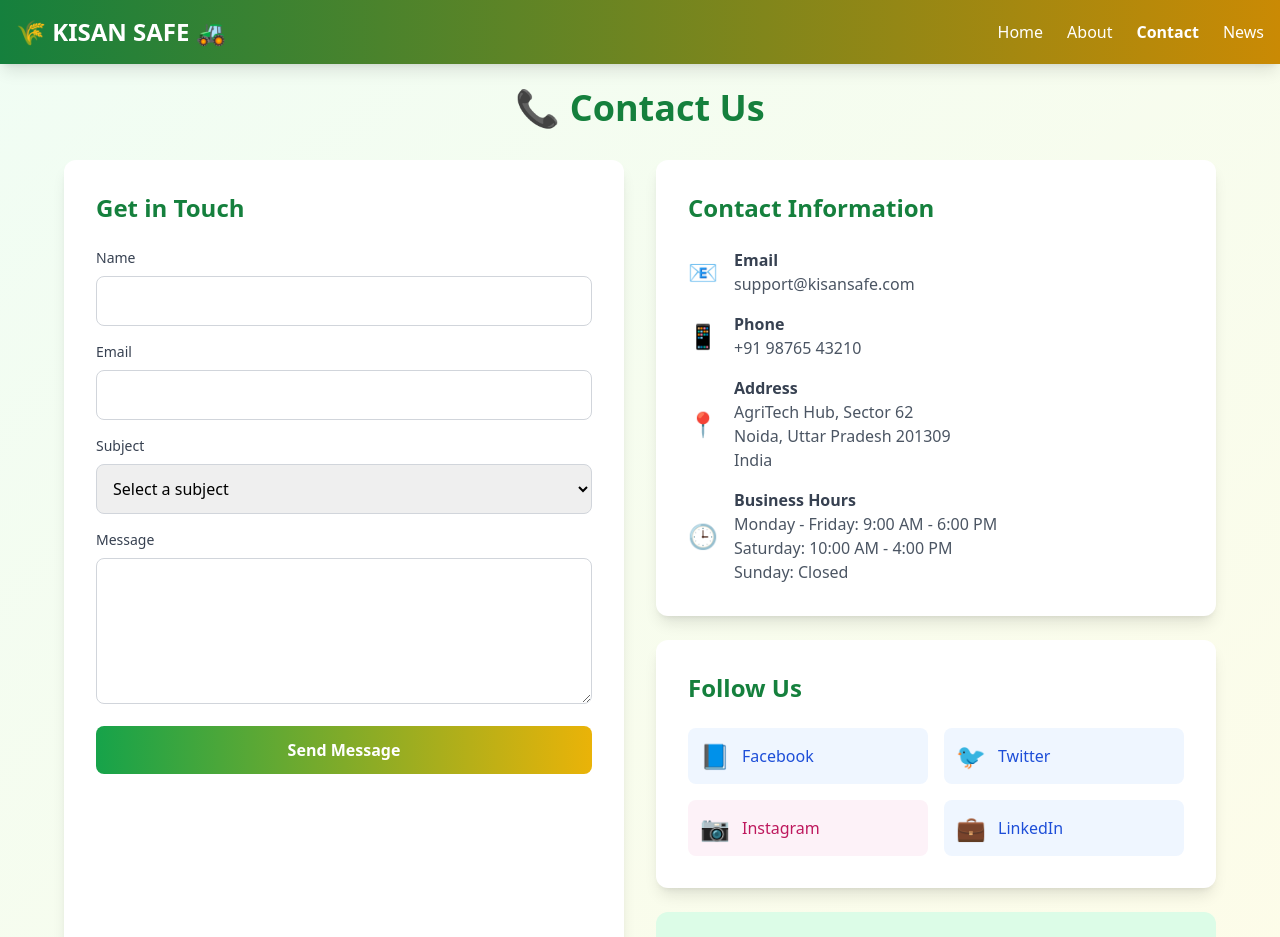
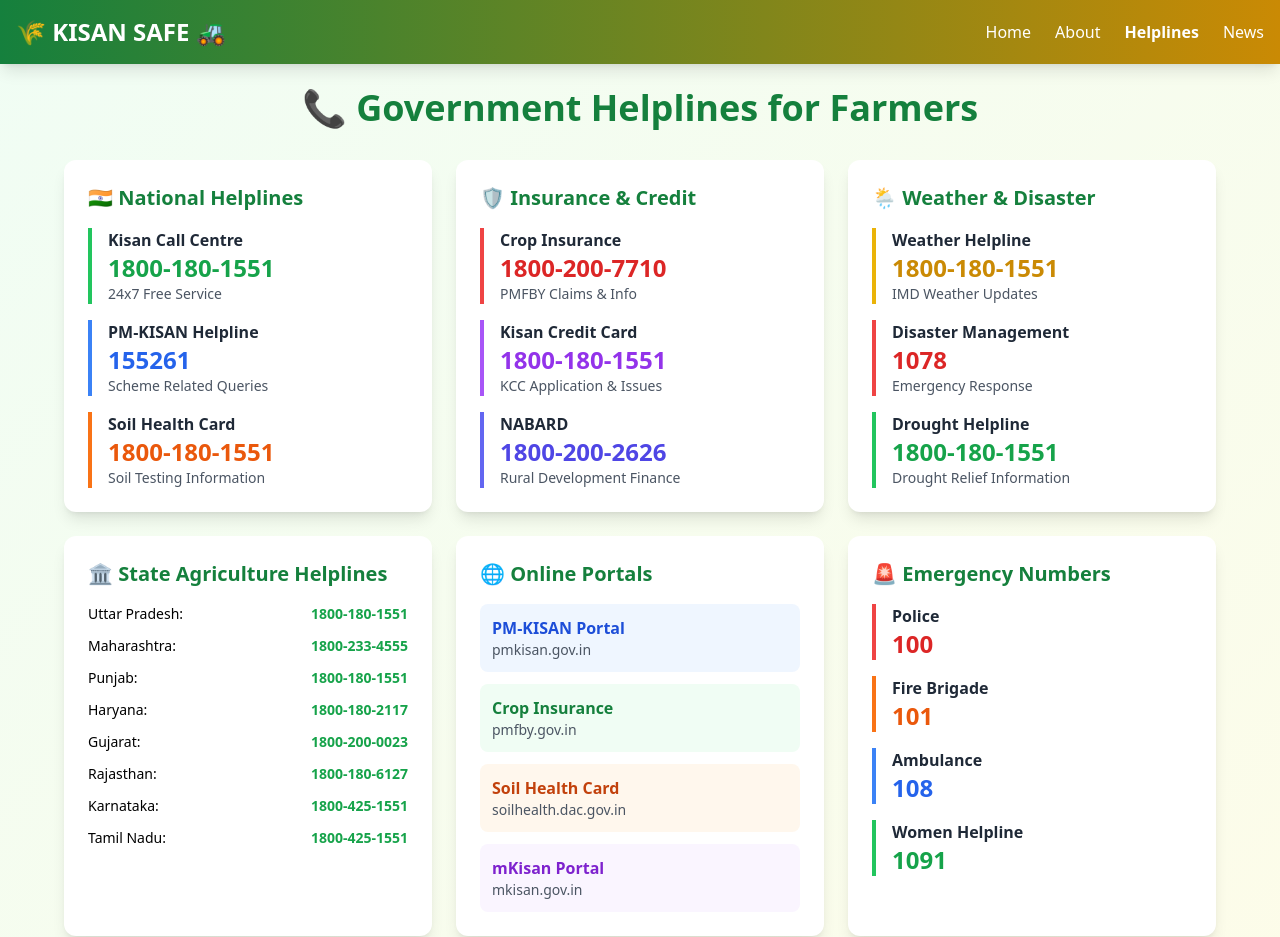
Before and after one commit to Gooichand/AgriPredict, a Next.js app: page /contact in a window 1280 px wide. Shown: the top 937 px of the page. Built offline with nearby package versions, Linux system fonts and the light colour scheme.

Commit message:
Convert Contact Us to Government Helplines with all farmer support numbers and portals

```diff
--- a/src/app/about/page.tsx
+++ b/src/app/about/page.tsx
@@ -13,7 +13,7 @@ export default function AboutPage() {
           <div className="flex gap-6">
             <Link href="/crop-setup" className="hover:text-yellow-200">Home</Link>
             <Link href="/about" className="hover:text-yellow-200 font-semibold">About</Link>
-            <Link href="/contact" className="hover:text-yellow-200">Contact</Link>
+            <Link href="/contact" className="hover:text-yellow-200">Helplines</Link>
             <Link href="/news" className="hover:text-yellow-200">News</Link>
           </div>
         </div>
--- a/src/app/contact/page.tsx
+++ b/src/app/contact/page.tsx
@@ -1,30 +1,8 @@
 'use client'
 
 import Link from 'next/link'
-import { useState } from 'react'
 
 export default function ContactPage() {
-  const [formData, setFormData] = useState({
-    name: '',
-    email: '',
-    subject: '',
-    message: ''
-  })
-  const [isSubmitted, setIsSubmitted] = useState(false)
-
-  const handleSubmit = (e: React.FormEvent) => {
-    e.preventDefault()
-    setIsSubmitted(true)
-    setTimeout(() => setIsSubmitted(false), 3000)
-    setFormData({ name: '', email: '', subject: '', message: '' })
-  }
-
-  const handleChange = (e: React.ChangeEvent<HTMLInputElement | HTMLTextAreaElement | HTMLSelectElement>) => {
-    setFormData({
-      ...formData,
-      [e.target.name]: e.target.value
-    })
-  }
 
   return (
     <div className="min-h-screen bg-gradient-to-br from-green-50 to-yellow-50">
@@ -36,7 +14,7 @@ export default function ContactPage() {
           <div className="flex gap-6">
             <Link href="/crop-setup" className="hover:text-yellow-200">Home</Link>
             <Link href="/about" className="hover:text-yellow-200">About</Link>
-            <Link href="/contact" className="hover:text-yellow-200 font-semibold">Contact</Link>
+            <Link href="/contact" className="hover:text-yellow-200 font-semibold">Helplines</Link>
             <Link href="/news" className="hover:text-yellow-200">News</Link>
           </div>
         </div>
@@ -45,169 +23,206 @@ export default function ContactPage() {
       <main className="container mx-auto p-6">
         <div className="max-w-6xl mx-auto">
           <h1 className="text-4xl font-bold text-green-700 mb-8 text-center">
-            📞 Contact Us
+            📞 Government Helplines for Farmers
           </h1>
 
-          <div className="grid md:grid-cols-2 gap-8">
-            {/* Contact Form */}
-            <div className="bg-white rounded-xl shadow-lg p-8">
-              <h2 className="text-2xl font-semibold text-green-700 mb-6">Get in Touch</h2>
+          <div className="grid md:grid-cols-2 lg:grid-cols-3 gap-6">
+            {/* National Helplines */}
+            <div className="bg-white rounded-xl shadow-lg p-6">
+              <h2 className="text-xl font-semibold text-green-700 mb-4 flex items-center gap-2">
+                🇮🇳 National Helplines
+              </h2>
 
-              {isSubmitted && (
-                <div className="bg-green-100 border border-green-400 text-green-700 px-4 py-3 rounded mb-6">
-                  ✅ Thank you! Your message has been sent successfully.
-                </div>
-              )}
-
-              <form onSubmit={handleSubmit} className="space-y-4">
-                <div>
-                  <label className="block text-sm font-medium text-gray-700 mb-2">Name</label>
-                  <input
-                    type="text"
-                    name="name"
-                    value={formData.name}
-                    onChange={handleChange}
-                    className="w-full p-3 border border-gray-300 rounded-lg focus:ring-2 focus:ring-green-500 focus:border-green-500"
-                    required
-                  />
+              <div className="space-y-4">
+                <div className="border-l-4 border-green-500 pl-4">
+                  <h3 className="font-semibold text-gray-800">Kisan Call Centre</h3>
+                  <p className="text-2xl font-bold text-green-600">1800-180-1551</p>
+                  <p className="text-sm text-gray-600">24x7 Free Service</p>
                 </div>
 
-                <div>
-                  <label className="block text-sm font-medium text-gray-700 mb-2">Email</label>
-                  <input
-                    type="email"
-                    name="email"
-                    value={formData.email}
-                    onChange={handleChange}
-                    className="w-full p-3 border border-gray-300 rounded-lg focus:ring-2 focus:ring-green-500 focus:border-green-500"
-                    required
-                  />
+                <div className="border-l-4 border-blue-500 pl-4">
+                  <h3 className="font-semibold text-gray-800">PM-KISAN Helpline</h3>
+                  <p className="text-2xl font-bold text-blue-600">155261</p>
+                  <p className="text-sm text-gray-600">Scheme Related Queries</p>
                 </div>
 
-                <div>
-                  <label className="block text-sm font-medium text-gray-700 mb-2">Subject</label>
-                  <select
-                    name="subject"
-                    value={formData.subject}
-                    onChange={handleChange}
-                    className="w-full p-3 border border-gray-300 rounded-lg focus:ring-2 focus:ring-green-500 focus:border-green-500"
-                    required
-                  >
-                    <option value="">Select a subject</option>
-                    <option value="general">General Inquiry</option>
-                    <option value="support">Technical Support</option>
-                    <option value="feedback">Feedback</option>
-                    <option value="partnership">Partnership</option>
-                    <option value="bug">Bug Report</option>
-                  </select>
+                <div className="border-l-4 border-orange-500 pl-4">
+                  <h3 className="font-semibold text-gray-800">Soil Health Card</h3>
+                  <p className="text-2xl font-bold text-orange-600">1800-180-1551</p>
+                  <p className="text-sm text-gray-600">Soil Testing Information</p>
+                </div>
+              </div>
+            </div>
+
+            {/* Insurance & Credit */}
+            <div className="bg-white rounded-xl shadow-lg p-6">
+              <h2 className="text-xl font-semibold text-green-700 mb-4 flex items-center gap-2">
+                🛡️ Insurance & Credit
+              </h2>
+
+              <div className="space-y-4">
+                <div className="border-l-4 border-red-500 pl-4">
+                  <h3 className="font-semibold text-gray-800">Crop Insurance</h3>
+                  <p className="text-2xl font-bold text-red-600">1800-200-7710</p>
+                  <p className="text-sm text-gray-600">PMFBY Claims & Info</p>
                 </div>
 
-                <div>
-                  <label className="block text-sm font-medium text-gray-700 mb-2">Message</label>
-                  <textarea
-                    name="message"
-                    value={formData.message}
-                    onChange={handleChange}
-                    rows={5}
-                    className="w-full p-3 border border-gray-300 rounded-lg focus:ring-2 focus:ring-green-500 focus:border-green-500"
-                    required
-                  />
+                <div className="border-l-4 border-purple-500 pl-4">
+                  <h3 className="font-semibold text-gray-800">Kisan Credit Card</h3>
+                  <p className="text-2xl font-bold text-purple-600">1800-180-1551</p>
+                  <p className="text-sm text-gray-600">KCC Application & Issues</p>
                 </div>
 
-                <button
-                  type="submit"
-                  className="w-full bg-gradient-to-r from-green-600 to-yellow-500 text-white p-3 rounded-lg hover:from-green-700 hover:to-yellow-600 font-semibold"
-                >
-                  Send Message
-                </button>
-              </form>
+                <div className="border-l-4 border-indigo-500 pl-4">
+                  <h3 className="font-semibold text-gray-800">NABARD</h3>
+                  <p className="text-2xl font-bold text-indigo-600">1800-200-2626</p>
+                  <p className="text-sm text-gray-600">Rural Development Finance</p>
+                </div>
+              </div>
             </div>
 
-            {/* Contact Information */}
-            <div className="space-y-6">
-              <div className="bg-white rounded-xl shadow-lg p-8">
-                <h2 className="text-2xl font-semibold text-green-700 mb-6">Contact Information</h2>
+            {/* Weather & Disaster */}
+            <div className="bg-white rounded-xl shadow-lg p-6">
+              <h2 className="text-xl font-semibold text-green-700 mb-4 flex items-center gap-2">
+                🌦️ Weather & Disaster
+              </h2>
 
-                <div className="space-y-4">
-                  <div className="flex items-center gap-4">
-                    <div className="text-2xl">📧</div>
-                    <div>
-                      <h3 className="font-semibold text-gray-700">Email</h3>
-                      <p className="text-gray-600">support@kisansafe.com</p>
-                    </div>
-                  </div>
+              <div className="space-y-4">
+                <div className="border-l-4 border-yellow-500 pl-4">
+                  <h3 className="font-semibold text-gray-800">Weather Helpline</h3>
+                  <p className="text-2xl font-bold text-yellow-600">1800-180-1551</p>
+                  <p className="text-sm text-gray-600">IMD Weather Updates</p>
+                </div>
 
-                  <div className="flex items-center gap-4">
-                    <div className="text-2xl">📱</div>
-                    <div>
-                      <h3 className="font-semibold text-gray-700">Phone</h3>
-                      <p className="text-gray-600">+91 98765 43210</p>
-                    </div>
-                  </div>
+                <div className="border-l-4 border-red-500 pl-4">
+                  <h3 className="font-semibold text-gray-800">Disaster Management</h3>
+                  <p className="text-2xl font-bold text-red-600">1078</p>
+                  <p className="text-sm text-gray-600">Emergency Response</p>
+                </div>
 
-                  <div className="flex items-center gap-4">
-                    <div className="text-2xl">📍</div>
-                    <div>
-                      <h3 className="font-semibold text-gray-700">Address</h3>
-                      <p className="text-gray-600">
-                        AgriTech Hub, Sector 62<br />
-                        Noida, Uttar Pradesh 201309<br />
-                        India
-                      </p>
-                    </div>
-                  </div>
-
-                  <div className="flex items-center gap-4">
-                    <div className="text-2xl">🕒</div>
-                    <div>
-                      <h3 className="font-semibold text-gray-700">Business Hours</h3>
-                      <p className="text-gray-600">
-                        Monday - Friday: 9:00 AM - 6:00 PM<br />
-                        Saturday: 10:00 AM - 4:00 PM<br />
-                        Sunday: Closed
-                      </p>
-                    </div>
-                  </div>
+                <div className="border-l-4 border-green-500 pl-4">
+                  <h3 className="font-semibold text-gray-800">Drought Helpline</h3>
+                  <p className="text-2xl font-bold text-green-600">1800-180-1551</p>
+                  <p className="text-sm text-gray-600">Drought Relief Information</p>
                 </div>
               </div>
+            </div>
 
-              <div className="bg-white rounded-xl shadow-lg p-8">
-                <h2 className="text-2xl font-semibold text-green-700 mb-6">Follow Us</h2>
+            {/* State Helplines */}
+            <div className="bg-white rounded-xl shadow-lg p-6">
+              <h2 className="text-xl font-semibold text-green-700 mb-4 flex items-center gap-2">
+                🏛️ State Agriculture Helplines
+              </h2>
 
-                <div className="grid grid-cols-2 gap-4">
-                  <a href="#" className="flex items-center gap-3 p-3 bg-blue-50 rounded-lg hover:bg-blue-100">
-                    <div className="text-2xl">📘</div>
-                    <span className="text-blue-700 font-medium">Facebook</span>
-                  </a>
-
-                  <a href="#" className="flex items-center gap-3 p-3 bg-blue-50 rounded-lg hover:bg-blue-100">
-                    <div className="text-2xl">🐦</div>
-                    <span className="text-blue-700 font-medium">Twitter</span>
-                  </a>
-
-                  <a href="#" className="flex items-center gap-3 p-3 bg-pink-50 rounded-lg hover:bg-pink-100">
-                    <div className="text-2xl">📷</div>
-                    <span className="text-pink-700 font-medium">Instagram</span>
-                  </a>
-
-                  <a href="#" className="flex items-center gap-3 p-3 bg-blue-50 rounded-lg hover:bg-blue-100">
-                    <div className="text-2xl">💼</div>
-                    <span className="text-blue-700 font-medium">LinkedIn</span>
-                  </a>
+              <div className="space-y-3 text-sm">
+                <div className="flex justify-between">
+                  <span className="font-medium">Uttar Pradesh:</span>
+                  <span className="text-green-600 font-bold">1800-180-1551</span>
+                </div>
+                <div className="flex justify-between">
+                  <span className="font-medium">Maharashtra:</span>
+                  <span className="text-green-600 font-bold">1800-233-4555</span>
+                </div>
+                <div className="flex justify-between">
+                  <span className="font-medium">Punjab:</span>
+                  <span className="text-green-600 font-bold">1800-180-1551</span>
+                </div>
+                <div className="flex justify-between">
+                  <span className="font-medium">Haryana:</span>
+                  <span className="text-green-600 font-bold">1800-180-2117</span>
+                </div>
+                <div className="flex justify-between">
+                  <span className="font-medium">Gujarat:</span>
+                  <span className="text-green-600 font-bold">1800-200-0023</span>
+                </div>
+                <div className="flex justify-between">
+                  <span className="font-medium">Rajasthan:</span>
+                  <span className="text-green-600 font-bold">1800-180-6127</span>
+                </div>
+                <div className="flex justify-between">
+                  <span className="font-medium">Karnataka:</span>
+                  <span className="text-green-600 font-bold">1800-425-1551</span>
+                </div>
+                <div className="flex justify-between">
+                  <span className="font-medium">Tamil Nadu:</span>
+                  <span className="text-green-600 font-bold">1800-425-1551</span>
                 </div>
               </div>
+            </div>
 
-              <div className="bg-green-100 rounded-xl p-6">
-                <h3 className="text-xl font-semibold text-green-700 mb-3">🚀 Quick Support</h3>
-                <p className="text-green-700 mb-4">
-                  Need immediate help? Our AI assistant is available 24/7 on the dashboard!
-                </p>
-                <Link
-                  href="/crop-setup"
-                  className="inline-block bg-green-600 text-white px-4 py-2 rounded-lg hover:bg-green-700"
-                >
-                  Go to Dashboard
-                </Link>
+            {/* Online Portals */}
+            <div className="bg-white rounded-xl shadow-lg p-6">
+              <h2 className="text-xl font-semibold text-green-700 mb-4 flex items-center gap-2">
+                🌐 Online Portals
+              </h2>
+
+              <div className="space-y-3">
+                <a href="https://pmkisan.gov.in" target="_blank" className="block p-3 bg-blue-50 rounded-lg hover:bg-blue-100">
+                  <h3 className="font-semibold text-blue-700">PM-KISAN Portal</h3>
+                  <p className="text-sm text-gray-600">pmkisan.gov.in</p>
+                </a>
+
+                <a href="https://pmfby.gov.in" target="_blank" className="block p-3 bg-green-50 rounded-lg hover:bg-green-100">
+                  <h3 className="font-semibold text-green-700">Crop Insurance</h3>
+                  <p className="text-sm text-gray-600">pmfby.gov.in</p>
+                </a>
+
+                <a href="https://soilhealth.dac.gov.in" target="_blank" className="block p-3 bg-orange-50 rounded-lg hover:bg-orange-100">
+                  <h3 className="font-semibold text-orange-700">Soil Health Card</h3>
+                  <p className="text-sm text-gray-600">soilhealth.dac.gov.in</p>
+                </a>
+
+                <a href="https://mkisan.gov.in" target="_blank" className="block p-3 bg-purple-50 rounded-lg hover:bg-purple-100">
+                  <h3 className="font-semibold text-purple-700">mKisan Portal</h3>
+                  <p className="text-sm text-gray-600">mkisan.gov.in</p>
+                </a>
+              </div>
+            </div>
+
+            {/* Emergency Numbers */}
+            <div className="bg-white rounded-xl shadow-lg p-6">
+              <h2 className="text-xl font-semibold text-green-700 mb-4 flex items-center gap-2">
+                🚨 Emergency Numbers
+              </h2>
+
+              <div className="space-y-4">
+                <div className="border-l-4 border-red-500 pl-4">
+                  <h3 className="font-semibold text-gray-800">Police</h3>
+                  <p className="text-2xl font-bold text-red-600">100</p>
+                </div>
+
+                <div className="border-l-4 border-orange-500 pl-4">
+                  <h3 className="font-semibold text-gray-800">Fire Brigade</h3>
+                  <p className="text-2xl font-bold text-orange-600">101</p>
+                </div>
+
+                <div className="border-l-4 border-blue-500 pl-4">
+                  <h3 className="font-semibold text-gray-800">Ambulance</h3>
+                  <p className="text-2xl font-bold text-blue-600">108</p>
+                </div>
+
+                <div className="border-l-4 border-green-500 pl-4">
+                  <h3 className="font-semibold text-gray-800">Women Helpline</h3>
+                  <p className="text-2xl font-bold text-green-600">1091</p>
+                </div>
+              </div>
+            </div>
+          </div>
+
+          <div className="mt-8 bg-green-100 rounded-xl p-6">
+            <h3 className="text-2xl font-semibold text-green-700 mb-4">📱 How to Use These Helplines</h3>
+            <div className="grid md:grid-cols-3 gap-4">
+              <div className="bg-white p-4 rounded-lg">
+                <h4 className="font-semibold text-green-700 mb-2">📞 Call Directly</h4>
+                <p className="text-sm text-gray-600">Dial the numbers directly from your mobile or landline. Most are toll-free.</p>
+              </div>
+              <div className="bg-white p-4 rounded-lg">
+                <h4 className="font-semibold text-green-700 mb-2">🌐 Visit Portals</h4>
+                <p className="text-sm text-gray-600">Access online services, applications, and information through government portals.</p>
+              </div>
+              <div className="bg-white p-4 rounded-lg">
+                <h4 className="font-semibold text-green-700 mb-2">📋 Keep Handy</h4>
+                <p className="text-sm text-gray-600">Save these numbers in your phone for quick access during emergencies.</p>
               </div>
             </div>
           </div>
--- a/src/app/crop-setup/page.tsx
+++ b/src/app/crop-setup/page.tsx
@@ -524,7 +524,7 @@ export default function CropSetupPage() {
           <div className="flex gap-6">
             <a href="/crop-setup" className="hover:text-yellow-200 font-semibold">Home</a>
             <a href="/about" className="hover:text-yellow-200">About</a>
-            <a href="/contact" className="hover:text-yellow-200">Contact</a>
+            <a href="/contact" className="hover:text-yellow-200">Helplines</a>
             <a href="/news" className="hover:text-yellow-200">News</a>
           </div>
         </div>
--- a/src/app/news/page.tsx
+++ b/src/app/news/page.tsx
@@ -216,7 +216,7 @@ export default function NewsPage() {
           <div className="flex gap-6">
             <Link href="/crop-setup" className="hover:text-yellow-200">Home</Link>
             <Link href="/about" className="hover:text-yellow-200">About</Link>
-            <Link href="/contact" className="hover:text-yellow-200">Contact</Link>
+            <Link href="/contact" className="hover:text-yellow-200">Helplines</Link>
             <Link href="/news" className="hover:text-yellow-200 font-semibold">News</Link>
           </div>
         </div>
--- a/src/components/Dashboard.tsx
+++ b/src/components/Dashboard.tsx
@@ -142,7 +142,7 @@ export default function Dashboard() {
           <div className="flex gap-6">
             <Link href="/crop-setup" className="hover:text-yellow-200">Home</Link>
             <Link href="/about" className="hover:text-yellow-200">About</Link>
-            <Link href="/contact" className="hover:text-yellow-200">Contact</Link>
+            <Link href="/contact" className="hover:text-yellow-200">Helplines</Link>
             <Link href="/news" className="hover:text-yellow-200">News</Link>
             <Link href="/dashboard" className="hover:text-yellow-200 font-semibold">Dashboard</Link>
           </div>
```
